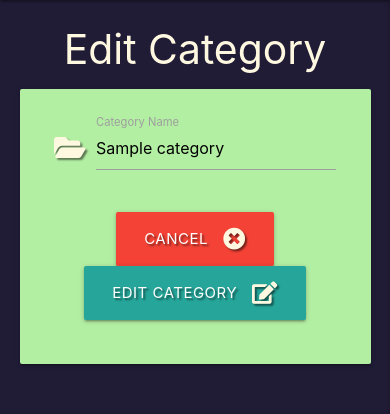
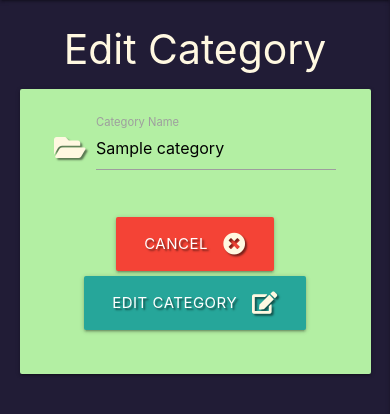
Before and after one commit to Code-Institute-Submissions/EssentialOilsDatabase, a Flask app: template templates/edit_categories.html in a window 390 px wide. Shown: the part 56-470 px from the top of the page. Run offline with Flask 2, Linux system fonts and the light colour scheme; the template is opened without the code that fills it: most values are stand-ins (such as "Sample title", 1, 10 or a date in 2020); some libraries are stand-ins or nearby versions.

Commit message:
styled edit categories to have slight margin between buttons for small and mobile screen sizes. Switched placement of edit and delete buttons on main essential oil pages for intuitive use. Updated testing file that I completed these changes.

```diff
--- a/static/css/style.css
+++ b/static/css/style.css
@@ -93,7 +93,7 @@ h1, h2, h3, h4 {
 
 /*---------------------------------------------------Categories-------*/
 
-.cat-btn {
+.cat-but {
     margin-top: 5px;
 }
 
--- a/templates/categories.html
+++ b/templates/categories.html
@@ -19,8 +19,8 @@
                         <span class="card-title text-shadow2">{{ category.category_name}}</span>
                     </div>
                     <div class="card-action">
-                        <a href="{{ url_for('edit_category', category_id=category._id) }}" class="btn cat-btn">Edit</a>
-                        <a href="{{ url_for('delete_category', category_id=category._id) }}" class="btn cat-btn">Delete</a>
+                        <a href="{{ url_for('edit_category', category_id=category._id) }}" class="btn cat-but">Edit</a>
+                        <a href="{{ url_for('delete_category', category_id=category._id) }}" class="btn cat-but">Delete</a>
                     </div>
                 </div>
             </div>
--- a/templates/edit_categories.html
+++ b/templates/edit_categories.html
@@ -17,10 +17,10 @@
             <!--Submit button----------------------------------------------------------------------->
             <div class="row">
                 <div class="col s12 center-align">
-                    <a href="{{ url_for('get_categories') }}" class="btn-large red text-shadow">
+                    <a href="{{ url_for('get_categories') }}" class="cat-but btn-large red text-shadow">
                         Cancel <i class="fas fa-times-circle right"></i>
                     </a>
-                    <button type="submit" class="btn-large text-shadow">
+                    <button type="submit" class="cat-but btn-large text-shadow">
                         Edit Category <i class="fas fa-edit right"></i>
                     </button>
                 </div>
```
Also changed, not shown: documentation/testing.md (+1 -2 lines), templates/essentialoils.html (+5 -5 lines).
